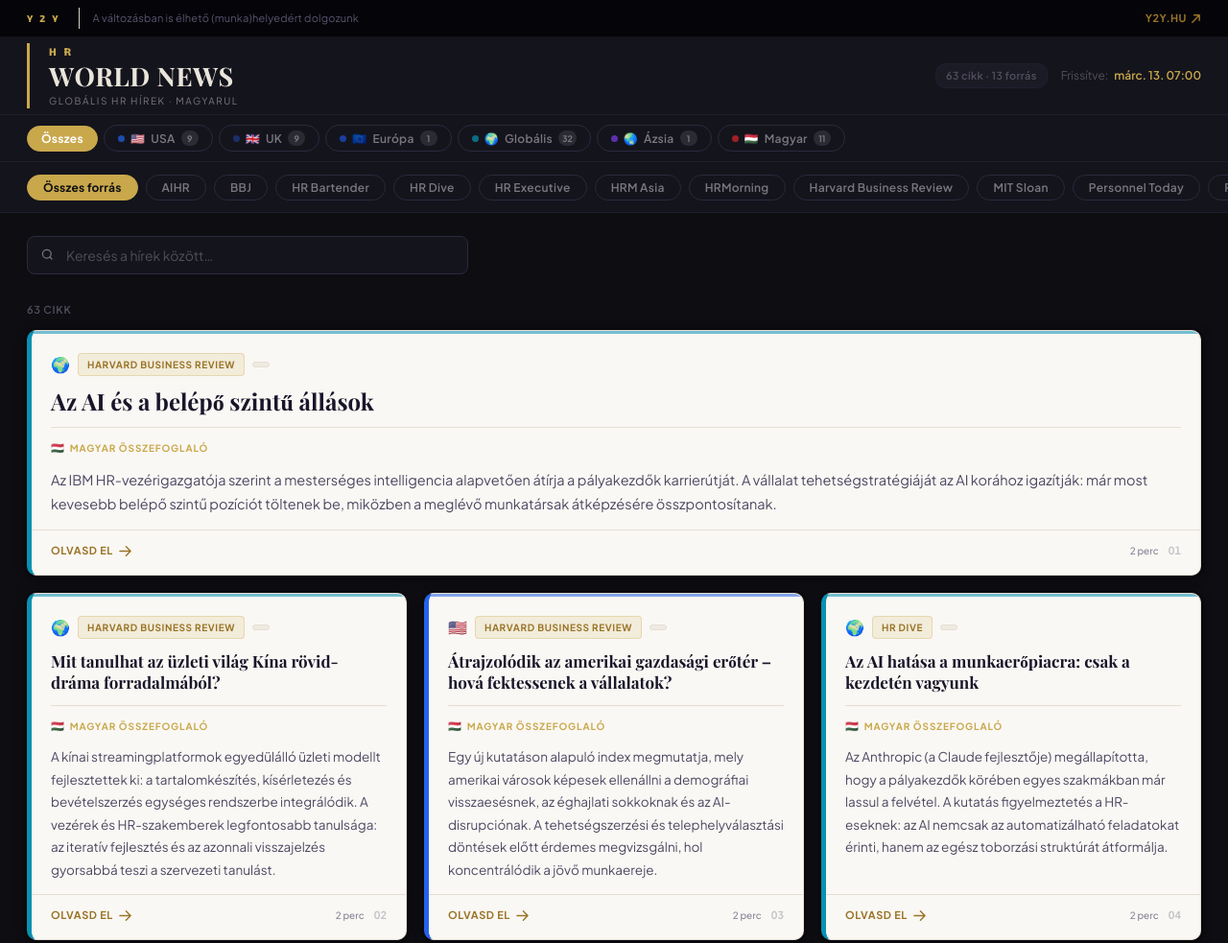
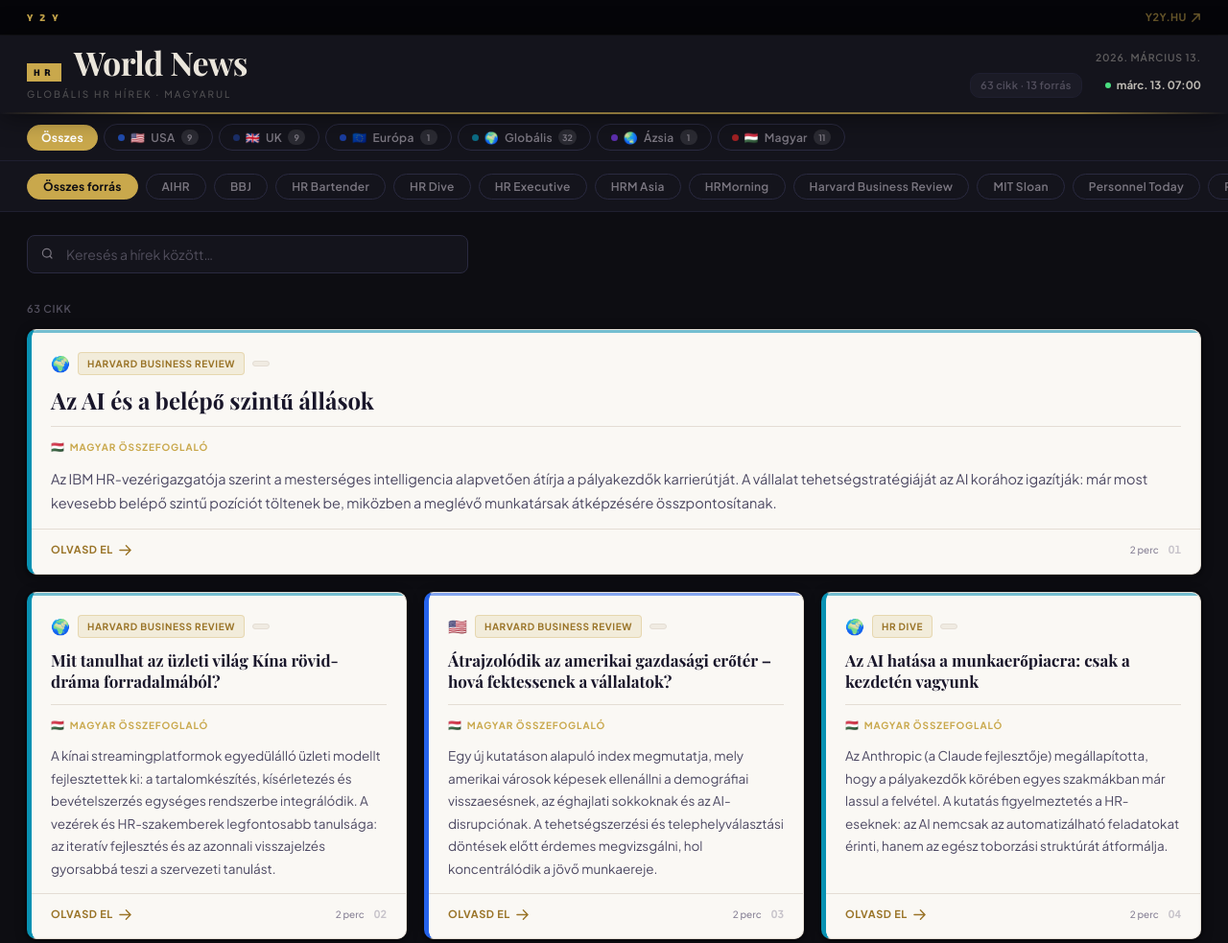
Before and after one commit to dorkaY2Y/hrnews, a plain HTML site: page public/index.html in a window 1280 px wide. Shown: the top 983 px of the page at 96% size. Drawn offline with nearby package versions, Linux system fonts and the light colour scheme.

Commit message:
Header redesign: editorial masthead, gold stripe, live pulse, date kicker

```diff
--- a/public/app.js
+++ b/public/app.js
@@ -18,6 +18,12 @@ async function loadNews() {
     const data = await res.json();
     allArticles = data.articles || [];
     if (data.lastUpdated) lastUpdatedEl.textContent = formatDate(data.lastUpdated, true);
+  // Date display
+  const dateEl = document.getElementById('headerDate');
+  if (dateEl) {
+    const now = new Date();
+    dateEl.textContent = now.toLocaleDateString('hu-HU', { year: 'numeric', month: 'long', day: 'numeric' });
+  }
     if (headerStats) {
       const srcCount = new Set(allArticles.map(a => a.source)).size;
       headerStats.textContent = allArticles.length + ' cikk · ' + srcCount + ' forrás';
--- a/public/index.html
+++ b/public/index.html
@@ -19,8 +19,6 @@
       <a class="y2y-bar-brand" href="https://www.y2y.hu" target="_blank" rel="noopener">
         <span class="y2y-bar-logo">Y2Y</span>
       </a>
-      <span class="y2y-bar-divider"></span>
-      <span class="y2y-bar-tagline">A változásban is élhető (munka)helyedért dolgozunk</span>
       <a class="y2y-bar-link" href="https://www.y2y.hu" target="_blank" rel="noopener">
         y2y.hu
         <svg width="11" height="11" viewBox="0 0 12 12" fill="none"><path d="M2 10L10 2M10 2H4M10 2V8" stroke="currentColor" stroke-width="1.6" stroke-linecap="round" stroke-linejoin="round"/></svg>
@@ -31,19 +29,25 @@
   <!-- HEADER -->
   <header class="site-header">
     <div class="header-inner">
-      <div class="logo">
-        <div class="logo-wordmark">
-          <div class="logo-eyebrow">HR</div>
-          <div class="logo-headline">WORLD NEWS</div>
-          <div class="logo-tagline">Globális HR hírek · magyarul</div>
+      <div class="masthead">
+        <div class="masthead-wordmark">
+          <span class="masthead-pre">HR</span>
+          <span class="masthead-name">World News</span>
+        </div>
+        <div class="masthead-tagline">Globális HR hírek · magyarul</div>
+      </div>
+      <div class="header-right">
+        <div class="header-kicker" id="headerDate"></div>
+        <div class="header-meta-row">
+          <span id="headerStats" class="header-stats"></span>
+          <span class="live-indicator">
+            <span class="live-dot"></span>
+            <span id="lastUpdated" class="update-time">–</span>
+          </span>
         </div>
       </div>
-      <div class="header-meta">
-        <span id="headerStats" class="header-stats"></span>
-        <span class="update-label">Frissítve:</span>
-        <span id="lastUpdated" class="update-time">–</span>
-      </div>
     </div>
+    <div class="header-gold-stripe"></div>
   </header>
 
   <!-- GEO FILTER BAR -->
--- a/public/style.css
+++ b/public/style.css
@@ -55,10 +55,10 @@ body {
   max-width: 1280px;
   margin: 0 auto;
   padding: 0 28px;
-  height: 38px;
+  height: 36px;
   display: flex;
   align-items: center;
-  gap: 14px;
+  justify-content: space-between;
 }
 
 .y2y-bar-brand {
@@ -79,25 +79,7 @@ body {
   transition: opacity .15s;
 }
 
-.y2y-bar-brand:hover .y2y-bar-logo { opacity: 0.8; }
-
-.y2y-bar-divider {
-  width: 1px;
-  height: 22px;
-  background: #d8d2c8;
-  flex-shrink: 0;
-}
-
-.y2y-bar-tagline {
-  font-size: 11px;
-  color: #5a5470;
-  font-style: normal;
-  flex: 1;
-  white-space: nowrap;
-  overflow: hidden;
-  text-overflow: ellipsis;
-  letter-spacing: 0.2px;
-}
+.y2y-bar-brand:hover .y2y-bar-logo { opacity: 0.7; }
 
 .y2y-bar-link {
   display: inline-flex;
@@ -105,7 +87,7 @@ body {
   gap: 4px;
   font-size: 11px;
   font-weight: 700;
-  color: #9a7428;
+  color: rgba(201,168,76,0.5);
   text-decoration: none;
   letter-spacing: 0.5px;
   white-space: nowrap;
@@ -119,10 +101,10 @@ body {
 /* ---- HEADER ---- */
 .site-header {
   background: var(--surface);
-  border-bottom: 1px solid var(--border);
   position: sticky;
   top: 0;
   z-index: 100;
+  box-shadow: 0 2px 28px rgba(0,0,0,0.5);
 }
 
 .header-inner {
@@ -133,51 +115,115 @@ body {
   display: flex;
   align-items: center;
   justify-content: space-between;
+  gap: 20px;
+}
+
+/* Masthead */
+.masthead {
+  display: flex;
+  flex-direction: column;
+  justify-content: center;
+  gap: 5px;
+}
+
+.masthead-wordmark {
+  display: flex;
+  align-items: baseline;
+  gap: 13px;
+}
+
+.masthead-pre {
+  font-family: 'Exo 2', sans-serif;
+  font-weight: 800;
+  font-size: 9.5px;
+  letter-spacing: 4.5px;
+  color: #0d0d12;
+  background: var(--gold);
+  padding: 3px 7px 2px;
+  text-transform: uppercase;
+  line-height: 1.5;
+  flex-shrink: 0;
+}
+
+.masthead-name {
+  font-family: 'Playfair Display', Georgia, serif;
+  font-weight: 700;
+  font-size: 34px;
+  color: var(--text);
+  letter-spacing: -0.5px;
+  line-height: 1;
+}
+
+.masthead-tagline {
+  font-size: 10px;
+  color: rgba(234,229,219,0.28);
+  letter-spacing: 2px;
+  text-transform: uppercase;
+  font-family: 'Plus Jakarta Sans', sans-serif;
+  font-weight: 500;
+}
+
+/* Header right */
+.header-right {
+  display: flex;
+  flex-direction: column;
+  align-items: flex-end;
+  gap: 7px;
+}
+
+.header-kicker {
+  font-family: 'Plus Jakarta Sans', sans-serif;
+  font-size: 10.5px;
+  color: rgba(234,229,219,0.35);
+  letter-spacing: 0.8px;
+  text-transform: uppercase;
+  font-weight: 600;
+}
+
+.header-meta-row {
+  display: flex;
+  align-items: center;
   gap: 16px;
 }
 
-.logo {
+.header-stats {
+  font-size: 12px;
+  color: rgba(234,229,219,0.45);
+  font-family: 'Plus Jakarta Sans', sans-serif;
+  font-weight: 500;
+}
+
+.live-indicator {
   display: flex;
   align-items: center;
-  padding-left: 20px;
-  border-left: 3px solid var(--gold);
+  gap: 6px;
+  font-size: 11.5px;
+  color: rgba(234,229,219,0.55);
+  font-family: 'Plus Jakarta Sans', sans-serif;
+  font-weight: 600;
 }
 
-.logo-eyebrow {
-  font-family: 'Exo 2', sans-serif;
-  font-size: 11px;
-  font-weight: 800;
-  letter-spacing: 8px;
-  color: var(--gold);
-  text-transform: uppercase;
-  margin-bottom: 3px;
+.live-dot {
+  width: 6px;
+  height: 6px;
+  background: #4ade80;
+  border-radius: 50%;
+  flex-shrink: 0;
+  animation: live-pulse 2.5s ease-in-out infinite;
 }
 
-.logo-headline {
-  font-family: 'Playfair Display', serif;
-  font-size: 27px;
-  font-weight: 700;
-  letter-spacing: 0.5px;
-  color: var(--text);
-  line-height: 1;
+.update-time { color: rgba(234,229,219,0.8); font-weight: 700; }
+
+@keyframes live-pulse {
+  0%, 100% { opacity: 1; transform: scale(1); }
+  50% { opacity: 0.2; transform: scale(0.5); }
 }
 
-.logo-tagline {
-  font-size: 10px;
-  color: var(--muted);
-  letter-spacing: 1.5px;
-  text-transform: uppercase;
-  margin-top: 4px;
+.header-gold-stripe {
+  height: 2px;
+  background: linear-gradient(90deg, transparent 0%, var(--gold) 12%, var(--gold) 88%, transparent 100%);
+  opacity: 0.65;
 }
-
-.header-meta {
-  display: flex; align-items: center; gap: 6px;
-  font-size: 12px; color: var(--muted);
-  white-space: nowrap;
-}
-
-.update-label { opacity: 0.6; }
-.update-time { color: var(--gold); font-weight: 600; }
 
 /* ---- FILTER BAR ---- */
 .filter-bar {
@@ -628,9 +674,10 @@ body {
 /* ---- RESPONSIVE ---- */
 @media (max-width: 640px) {
   .y2y-bar-inner  { padding: 0 18px; height: 34px; }
-  .y2y-bar-tagline { display: none; }
-  .header-inner   { height: 64px; padding: 0 18px; }
-  .logo-headline  { font-size: 19px; }
+  .header-inner      { height: 64px; padding: 0 18px; }
+  .masthead-name    { font-size: 20px; }
+  .masthead-tagline { display: none; }
+  .header-kicker    { display: none; }
   .geo-filter-bar { top: 64px; }
   .filter-bar     { top: 112px; }
   .articles-grid  { grid-template-columns: 1fr; }
```
